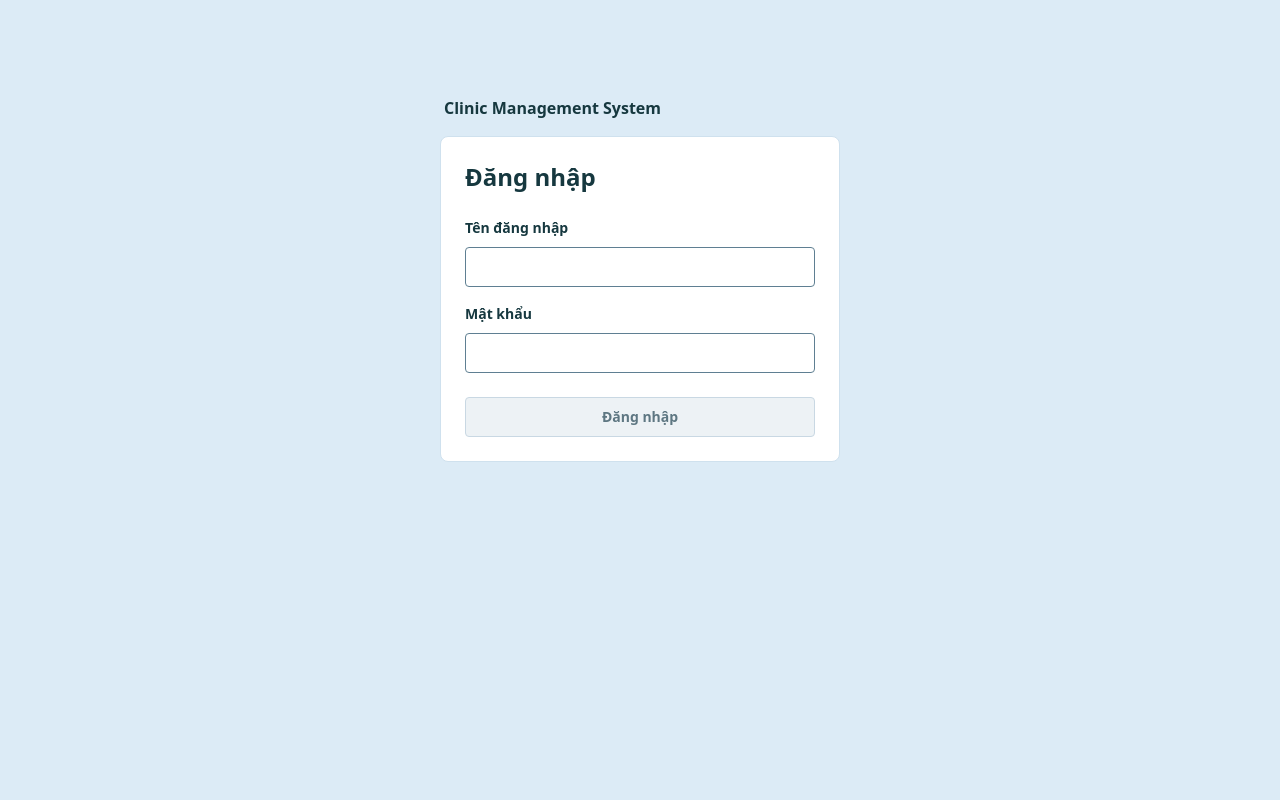
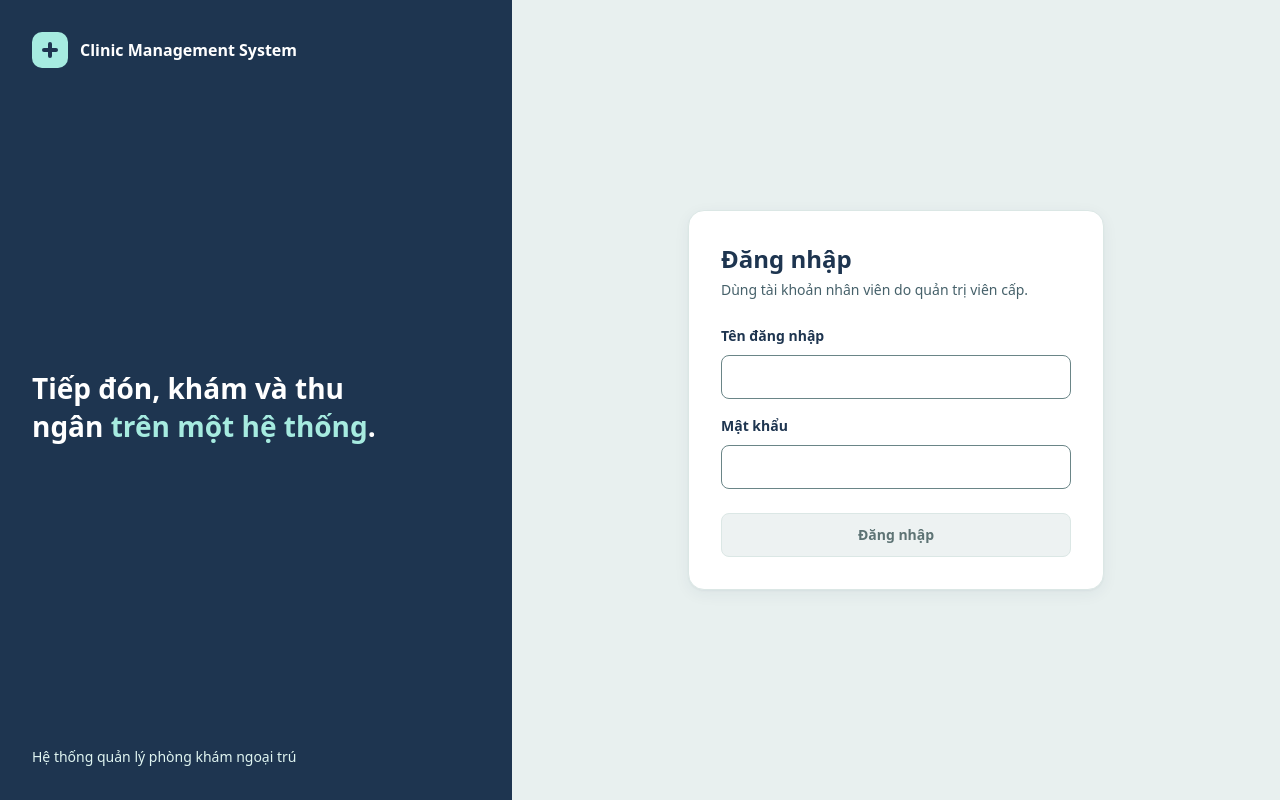
Before and after one commit to manhthang-svg/clinic-management-system, a React (Vite) app in the folder frontend/: page / in a window 1280 px wide. Built offline with nearby package versions, Linux system fonts and the light colour scheme; no server answers.

Commit message:
feat(frontend): adopt the Mint and Navy application shell

```diff
--- a/frontend/src/features/account/ChangePasswordForm.tsx
+++ b/frontend/src/features/account/ChangePasswordForm.tsx
@@ -20,7 +20,7 @@ interface ChangePasswordFormProps {
   readonly onChanged: () => void
 }
 
-/** Mirrors the backend policy (AQ-03) for early feedback; the backend remains authoritative. */
+/** Mirrors the password policy in docs/security.md for early feedback; the backend remains authoritative. */
 function policyError(password: string): string | null {
   const length = [...password].length
   if (length < MINIMUM_LENGTH) {
--- a/frontend/src/features/auth/LoginPage.tsx
+++ b/frontend/src/features/auth/LoginPage.tsx
@@ -36,10 +36,20 @@ export function LoginPage({ onLogin }: LoginPageProps) {
 
   return (
     <main className="login-page">
+      <aside className="login-brand">
+        <div className="brand">
+          <span className="brand__mark" aria-hidden="true" />
+          <p className="app-name">Clinic Management System</p>
+        </div>
+        <p className="login-brand__headline">
+          Tiếp đón, khám và thu ngân <span className="login-brand__accent">trên một hệ thống</span>.
+        </p>
+        <p className="login-brand__caption">Hệ thống quản lý phòng khám ngoại trú</p>
+      </aside>
       <div className="login-panel">
-        <p className="app-name">Clinic Management System</p>
-        <div className="card">
+        <div className="card login-card">
           <h1>Đăng nhập</h1>
+          <p className="login-card__intro">Dùng tài khoản nhân viên do quản trị viên cấp.</p>
           <form className="form" onSubmit={handleSubmit} noValidate>
             <div className="field">
               <label htmlFor="login-username">Tên đăng nhập</label>
--- a/frontend/src/styles/global.css
+++ b/frontend/src/styles/global.css
@@ -1,20 +1,23 @@
-/* Clinical Clarity tokens; names and values come from DESIGN.md. */
+/* Mint & Navy tokens; names and values come from DESIGN.md. */
 :root {
-  --color-primary: #2a7fb8;
-  --color-secondary: #dcebf6;
-  --color-tertiary: #cfe1ee;
-  --color-neutral: #16383f;
+  --color-primary: #0f7c72;
+  --color-secondary: #e8f0ef;
+  --color-tertiary: #d4e5e2;
+  --color-neutral: #1e3550;
   --color-white: #ffffff;
+  --color-accent: #a6ebe0;
+  --color-accent-soft: #e0f5f1;
 
-  --color-primary-strong: #236c9d;
-  --color-primary-hover: #1c5880;
-  --color-primary-active: #164766;
-  --color-text-secondary: #4a6670;
-  --color-border-control: #5f7f92;
-  --color-border-subtle: #c9d8e3;
-  --color-surface-hover: #f1f6fa;
-  --color-disabled-bg: #edf2f5;
-  --color-disabled-text: #5e7782;
+  --color-primary-strong: #1e3550;
+  --color-primary-hover: #15283e;
+  --color-primary-active: #0d1b2b;
+  --color-link: #0b665e;
+  --color-text-secondary: #46616a;
+  --color-border-control: #6a8587;
+  --color-border-subtle: #dbe7e5;
+  --color-surface-hover: #f2f8f7;
+  --color-disabled-bg: #edf2f2;
+  --color-disabled-text: #5d7374;
   --color-danger: #b91c1c;
   --color-danger-hover: #a51a1a;
   --color-danger-bg: #fdecec;
@@ -22,8 +25,8 @@
   --color-success-bg: #e6f4ec;
   --color-warning: #8a5a00;
   --color-warning-bg: #fff4db;
-  --color-info: #236c9d;
-  --color-info-bg: #dcebf6;
+  --color-info: #0b665e;
+  --color-info-bg: #e0f5f1;
 
   /* Font delivery is TBD (DESIGN.md), so only the fallback stacks apply. */
   --font-family-sans: 'Be Vietnam Pro', system-ui, -apple-system, 'Segoe UI', Roboto, sans-serif;
@@ -39,10 +42,14 @@
 
   --border-width: 1px;
   --border-width-focus: 2px;
-  --radius-sm: 4px;
-  --radius-md: 8px;
+  --radius-sm: 8px;
+  --radius-md: 16px;
+  --radius-pill: 999px;
+  --shadow-card: 0 1px 2px rgb(30 53 80 / 0.04), 0 4px 16px rgb(30 53 80 / 0.06);
+  --shadow-dialog: 0 12px 32px rgb(30 53 80 / 0.18);
 
   --form-width: 22rem;
+  --sidebar-width: 248px;
 
   color-scheme: light;
   font-family: var(--font-family-sans);
@@ -85,12 +92,57 @@ h2 {
   font-weight: 600;
 }
 
+a {
+  color: var(--color-link);
+}
+
+a:hover {
+  color: var(--color-neutral);
+}
+
 :focus-visible {
   outline: var(--border-width-focus) solid var(--color-primary);
   outline-offset: 2px;
 }
 
-/* Product name shown in the shell header and above the login card. */
+/* Brand: a mint tile with a plus mark, followed by the product name. */
+
+.brand {
+  display: flex;
+  align-items: center;
+  gap: var(--space-3);
+}
+
+.brand__mark {
+  position: relative;
+  flex: none;
+  width: 36px;
+  height: 36px;
+  background: var(--color-accent);
+  border-radius: 10px;
+}
+
+.brand__mark::before,
+.brand__mark::after {
+  content: '';
+  position: absolute;
+  inset: 50% auto auto 50%;
+  background: var(--color-neutral);
+  border-radius: 2px;
+  transform: translate(-50%, -50%);
+}
+
+.brand__mark::before {
+  width: 16px;
+  height: 4px;
+}
+
+.brand__mark::after {
+  width: 4px;
+  height: 16px;
+}
+
+/* Product name shown beside the brand mark. */
 .app-name {
   font-size: 1rem;
   line-height: 1.5rem;
@@ -99,8 +151,9 @@ h2 {
 
 .card {
   background: var(--color-white);
-  border: var(--border-width) solid var(--color-tertiary);
+  border: var(--border-width) solid var(--color-border-subtle);
   border-radius: var(--radius-md);
+  box-shadow: var(--shadow-card);
   padding: var(--space-5);
 }
 
@@ -122,7 +175,7 @@ h2 {
 
 .input {
   width: 100%;
-  min-height: 36px;
+  min-height: 40px;
   padding: 0 var(--space-3);
   font: inherit;
   color: var(--color-neutral);
@@ -150,7 +203,7 @@ h2 {
 }
 
 .input--large {
-  min-height: 40px;
+  min-height: 44px;
 }
 
 .form-actions {
@@ -163,7 +216,8 @@ h2 {
   display: inline-flex;
   align-items: center;
   justify-content: center;
-  min-height: 36px;
+  gap: var(--space-2);
+  min-height: 40px;
   padding: 0 var(--space-4);
   font: inherit;
   font-weight: 600;
@@ -180,7 +234,7 @@ h2 {
 }
 
 .button--large {
-  min-height: 40px;
+  min-height: 44px;
   padding: 0 var(--space-5);
 }
 
@@ -202,31 +256,30 @@ h2 {
 }
 
 .button--secondary {
-  color: var(--color-primary-strong);
+  color: var(--color-neutral);
   background: var(--color-white);
-  border-color: var(--color-primary);
+  border-color: var(--color-border-control);
 }
 
 .button--secondary:hover:not(:disabled) {
-  background: var(--color-secondary);
+  background: var(--color-accent-soft);
 }
 
 .button--secondary:active:not(:disabled) {
-  color: var(--color-primary-hover);
-  background: var(--color-tertiary);
+  background: var(--color-accent);
 }
 
 .button--ghost {
-  color: var(--color-primary-strong);
+  color: var(--color-neutral);
   background: transparent;
 }
 
 .button--ghost:hover:not(:disabled) {
-  background: var(--color-secondary);
+  background: var(--color-accent-soft);
 }
 
 .button--ghost:active:not(:disabled) {
-  background: var(--color-tertiary);
+  background: var(--color-accent);
 }
 
 .button--ghost:disabled {
@@ -260,6 +313,12 @@ h2 {
   border-left-color: var(--color-success);
 }
 
+.banner--info {
+  color: var(--color-info);
+  background: var(--color-info-bg);
+  border-left-color: var(--color-primary);
+}
+
 /* Alerts rendered without a banner, such as the error boundary fallback. */
 p[role='alert']:not(.banner) {
   padding: var(--space-6);
@@ -283,48 +342,128 @@ p[role='alert']:not(.banner) {
   color: var(--color-text-secondary);
 }
 
-/* UC-1 Login */
+/* UC-1 Login: a navy brand panel beside the sign-in card. */
 
 .login-page {
   display: grid;
-  justify-items: center;
-  align-content: start;
+  grid-template-columns: minmax(20rem, 2fr) 3fr;
   min-height: 100vh;
-  padding: clamp(var(--space-6), 12vh, 7.5rem) var(--space-4) var(--space-6);
+}
+
+.login-brand {
+  display: flex;
+  flex-direction: column;
+  justify-content: space-between;
+  gap: var(--space-6);
+  padding: var(--space-6);
+  color: var(--color-white);
+  background: var(--color-neutral);
+}
+
+.login-brand__headline {
+  max-width: 22rem;
+  font-size: 1.75rem;
+  line-height: 2.375rem;
+  font-weight: 600;
+}
+
+.login-brand__accent {
+  color: var(--color-accent);
+}
+
+.login-brand__caption {
+  color: var(--color-accent-soft);
 }
 
 .login-panel {
   display: grid;
-  gap: var(--space-4);
-  width: 100%;
-  max-width: calc(var(--form-width) + 2 * var(--space-5));
+  align-content: center;
+  justify-items: center;
+  padding: var(--space-6) var(--space-4);
 }
 
-.login-panel .app-name {
-  padding-left: var(--space-1);
+.login-card {
+  width: 100%;
+  max-width: calc(var(--form-width) + 2 * var(--space-6));
+  padding: var(--space-6);
 }
 
-.login-panel h1 {
-  margin-bottom: var(--space-5);
+.login-card h1 {
+  margin-bottom: var(--space-1);
 }
 
-/* Authenticated application shell */
-
-.app-header {
-  display: flex;
-  flex-wrap: wrap;
-  align-items: center;
-  justify-content: space-between;
-  gap: var(--space-2) var(--space-4);
-  min-height: 56px;
-  padding: var(--space-2) var(--space-6);
-  background: var(--color-white);
-  border-bottom: var(--border-width) solid var(--color-tertiary);
+.login-card__intro {
+  margin-bottom: var(--space-5);
+  color: var(--color-text-secondary);
 }
 
-.app-header__actions {
+/* Authenticated application shell: white sidebar and a canvas content region. */
+
+.app-shell {
+  display: grid;
+  grid-template-columns: var(--sidebar-width) 1fr;
+  min-height: 100vh;
+}
+
+.app-sidebar {
+  position: sticky;
+  top: 0;
   display: flex;
-  flex-wrap: wrap;
+  flex-direction: column;
+  gap: var(--space-5);
+  height: 100vh;
+  padding: var(--space-5) var(--space-4);
+  background: var(--color-white);
+  border-right: var(--border-width) solid var(--color-border-subtle);
+}
+
+/* Navigation is TBD (DESIGN.md); the sidebar holds the brand and account only. */
+.app-sidebar__spacer {
+  flex: 1;
+}
+
+.account-card {
+  display: grid;
+  gap: var(--space-3);
+  padding: var(--space-4);
+  background: var(--color-secondary);
+  border-radius: var(--radius-md);
+}
+
+.account-card__identity {
+  display: flex;
+  align-items: center;
+  gap: var(--space-3);
+  min-width: 0;
+}
+
+.avatar {
+  display: grid;
+  place-items: center;
+  flex: none;
+  width: 40px;
+  height: 40px;
+  font-weight: 600;
+  color: var(--color-neutral);
+  background: var(--color-accent);
+  border-radius: var(--radius-pill);
+}
+
+.account-card__name {
+  overflow: hidden;
+  font-weight: 600;
+  text-overflow: ellipsis;
+  white-space: nowrap;
+}
+
+.account-card__role {
+  font-size: 0.75rem;
+  line-height: 1.125rem;
+  color: var(--color-text-secondary);
+}
+
+.account-card__actions {
+  display: grid;
   gap: var(--space-2);
 }
 
@@ -332,8 +471,14 @@ p[role='alert']:not(.banner) {
   display: grid;
   gap: var(--space-5);
   align-content: start;
-  max-width: 40rem;
+  width: 100%;
+  max-width: 64rem;
   padding: var(--space-6);
+}
+
+.page-header {
+  display: grid;
+  gap: var(--space-1);
 }
 
 /* UC-3 Change Password */
@@ -346,18 +491,62 @@ p[role='alert']:not(.banner) {
   margin-bottom: var(--space-5);
 }
 
-@media (max-width: 600px) {
-  .app-header,
-  .app-main {
-    padding-left: var(--space-4);
-    padding-right: var(--space-4);
+@media (max-width: 900px) {
+  .login-page {
+    grid-template-columns: 1fr;
   }
 
-  .app-main {
-    padding-top: var(--space-5);
+  .login-brand {
+    padding: var(--space-5) var(--space-4);
   }
 
-  .card {
+  .login-brand__headline,
+  .login-brand__caption {
+    display: none;
+  }
+
+  .app-shell {
+    grid-template-columns: 1fr;
+  }
+
+  .app-sidebar {
+    position: static;
+    flex-direction: row;
+    flex-wrap: wrap;
+    align-items: center;
+    justify-content: space-between;
+    gap: var(--space-3);
+    height: auto;
+    padding: var(--space-3) var(--space-4);
+    border-right: 0;
+    border-bottom: var(--border-width) solid var(--color-border-subtle);
+  }
+
+  .app-sidebar__spacer {
+    display: none;
+  }
+
+  .account-card {
+    display: flex;
+    flex-wrap: wrap;
+    align-items: center;
+    padding: 0;
+    background: transparent;
+  }
+
+  .account-card__actions {
+    display: flex;
+    flex-wrap: wrap;
+  }
+}
+
+@media (max-width: 600px) {
+  .app-main {
+    padding: var(--space-5) var(--space-4);
+  }
+
+  .card,
+  .login-card {
     padding: var(--space-4);
   }
 }
```
Also changed, not shown: frontend/src/app/App.tsx (+29 -5 lines), 1 other file (tests, documents, lock files or other folders).
